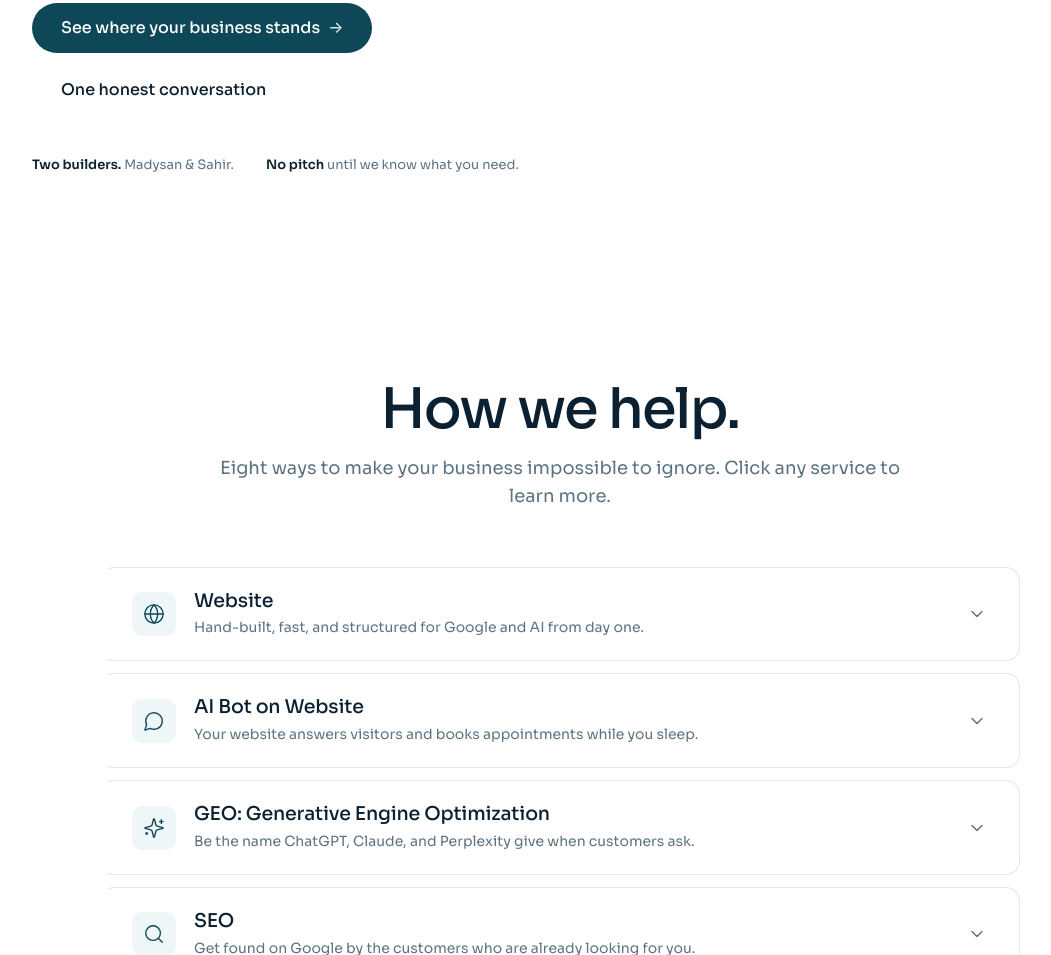
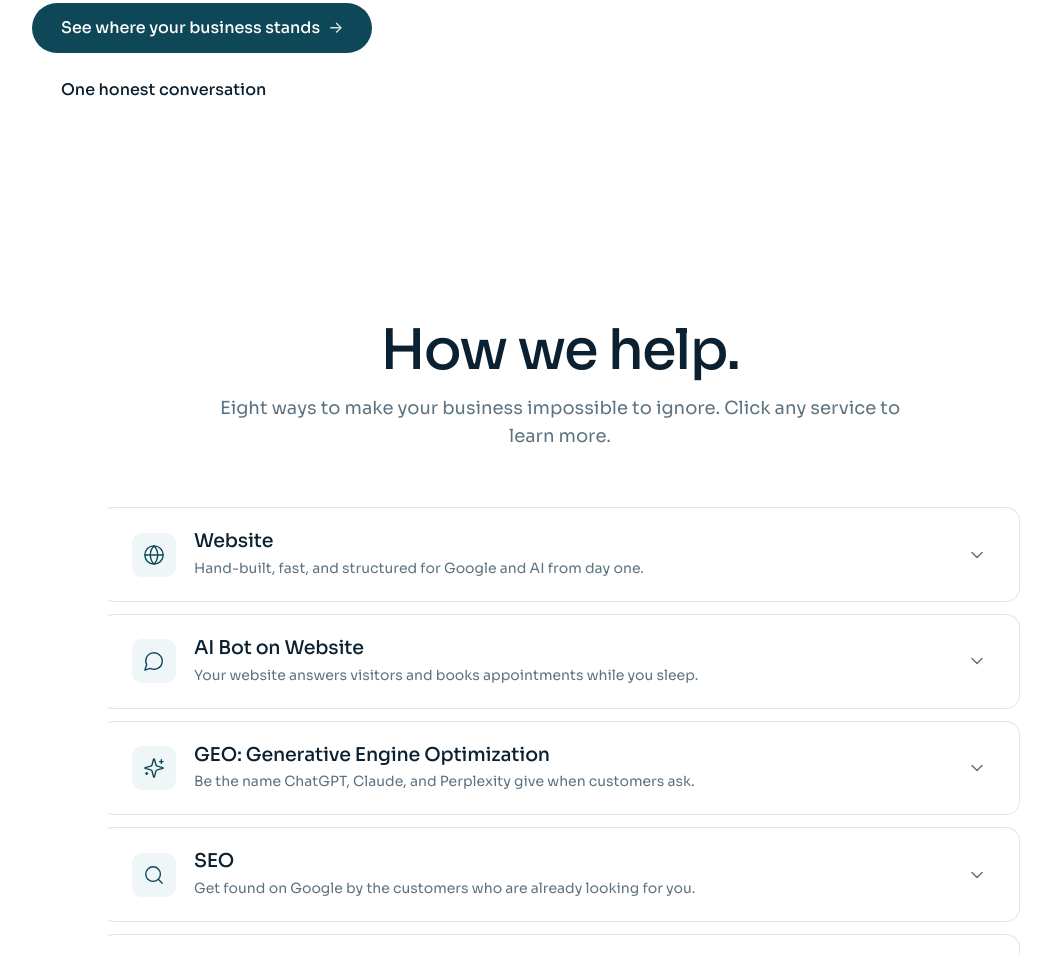
Before and after one commit to thisissahir/alitsky, a website: page index.html in a window 1280 px wide. Shown: the part 1130-2085 px from the top of the page, without its empty margins (80-1131 px from the left). Drawn offline with Linux system fonts and the light colour scheme.

Commit message:
Remove hero trust line from homepage

```diff
--- a/index.html
+++ b/index.html
@@ -61,10 +61,6 @@
             <span style="opacity:0.85">→</span>
           </a>
           <a href="#how" class="btn btn-ghost btn-lg">One honest conversation</a>
-        </div>
-        <div class="hero-trust">
-          <div><strong>Two builders.</strong> Madysan &amp; Sahir.</div>
-          <div><strong>No pitch</strong> until we know what you need.</div>
         </div>
       </div>
 
```
